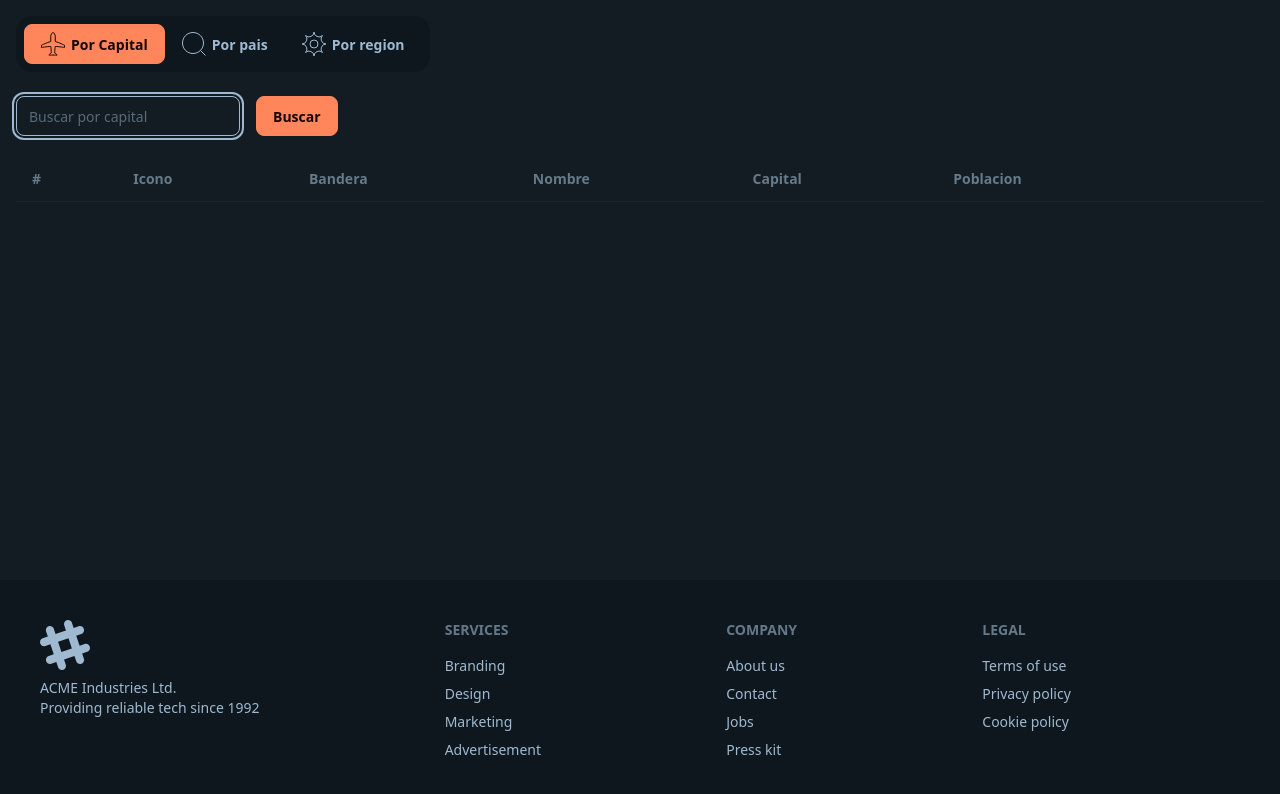
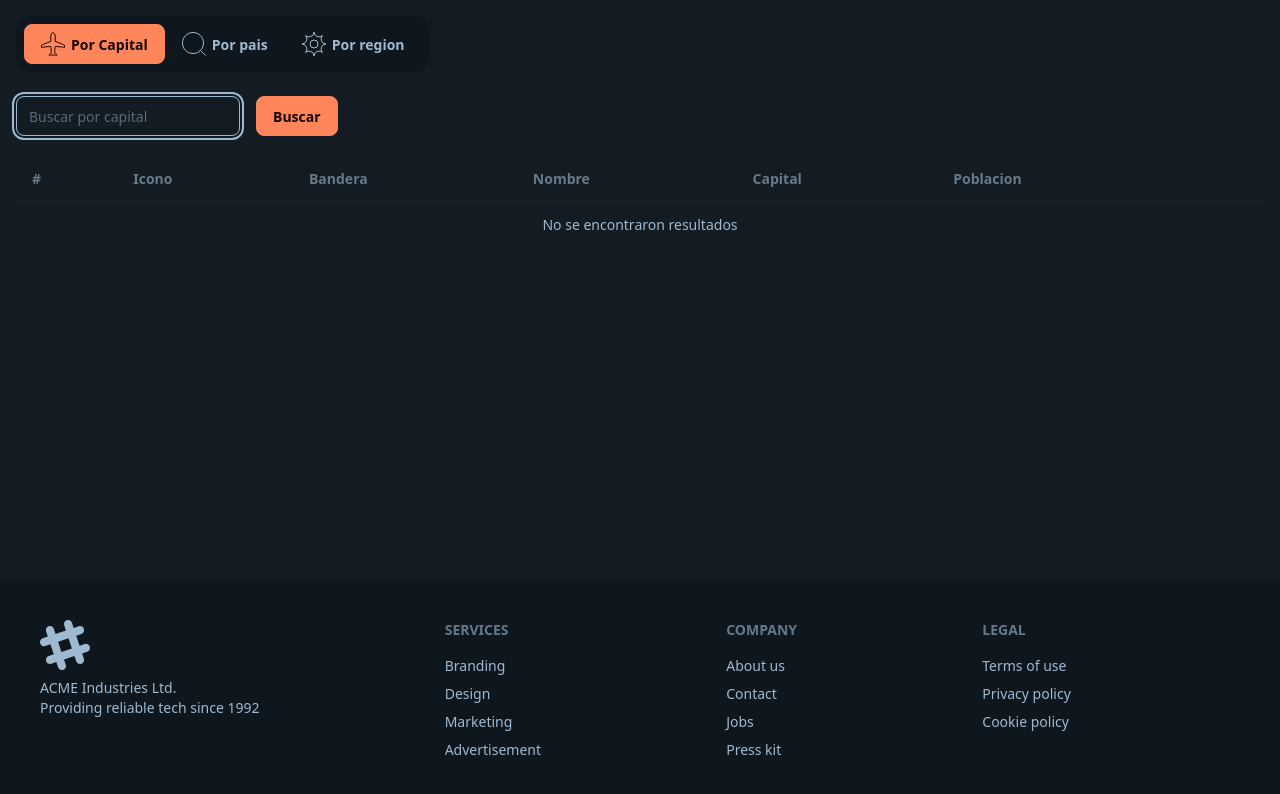
Before and after one commit to osmolik7/countryApp, an Angular app: page /country/by-capital in a window 1280 px wide. Shown: the top 794 px of the page. Built offline with nearby package versions, Linux system fonts and the light colour scheme.

Commit message:
diferentes estados del servicio

```diff
--- a/src/app/country/components/country-list/country-list.component.html
+++ b/src/app/country/components/country-list/country-list.component.html
@@ -35,6 +35,29 @@
                 </td>
             </tr>
         }
+        @if (errorMessage()) {
+            <tr>
+                <td colspan="8" class="text-center">
+                    {{errorMessage()}}
+                </td>
+            </tr>
+        }
+
+        @if (countries().length == 0 && !isLoading()) {
+            <tr>
+                <td colspan="8" class="text-center">
+                    No se encontraron resultados
+                </td>
+            </tr>
+        }
+
+        @if (isLoading()) {
+            <tr>
+                <td colspan="8" class="text-center">
+                    Buscando...
+                </td>
+            </tr>
+        }
     </tbody>
 </table>
 </section>
--- a/src/app/country/components/country-list/country-list.component.ts
+++ b/src/app/country/components/country-list/country-list.component.ts
@@ -11,4 +11,8 @@
 export class CountryListComponent {
 
   countries = input.required<Country[]>();
+
+  errorMessage = input<string|unknown|null>();
+  isLoading = input<boolean>(false);
+  isEmpty = input<boolean>(false);
 }
--- a/src/app/country/pages/by-capital-page/by-capital-page.component.html
+++ b/src/app/country/pages/by-capital-page/by-capital-page.component.html
@@ -2,9 +2,9 @@
 (capital)="query.set($event)"
 placeholder = 'Buscar por capital'/>
 
-@if (countryResource.error()) {
-    <h3>{{countryResource.error()}}</h3>
-}
-@if(countryResource.hasValue() && countryResource.value != undefined) {
-    <country-list [countries]="countryResource.value()" />
-}
+<country-list
+    [countries]="countryResource.value() ?? []"
+    [errorMessage]="countryResource.error()"
+    [isEmpty]="countryResource.value()?.length == 0"
+    [isLoading]="countryResource.isLoading()"
+/>
--- a/src/app/country/pages/by-country-page/by-country-page.component.html
+++ b/src/app/country/pages/by-country-page/by-country-page.component.html
@@ -1,10 +1,11 @@
 <country-search-input
-(capital)="query.set($event)"
-placeholder = 'Buscar por pais'/>
+    (capital)="query.set($event)"
+    placeholder = 'Buscar por pais'
+/>
 
-@if (countryResource.error()) {
-    <h3>{{countryResource.error()}}</h3>
-}
-@if(countryResource.hasValue() && countryResource.value != undefined) {
-    <country-list [countries]="countryResource.value()" />
-}
+<country-list
+    [countries]="countryResource.value() ?? []"
+    [errorMessage]="countryResource.error()"
+    [isEmpty]="countryResource.value()?.length == 0"
+    [isLoading]="countryResource.isLoading()"
+/>
--- a/src/app/country/services/country.service.ts
+++ b/src/app/country/services/country.service.ts
@@ -1,6 +1,6 @@
 import { HttpClient } from '@angular/common/http';
 import { inject, Injectable } from '@angular/core';
-import { map, Observable, catchError, throwError } from 'rxjs';
+import { map, Observable, catchError, throwError, delay } from 'rxjs';
 import { RESTCountry } from '../interfaces/rest-countries.interface';
 import { Country } from '../interfaces/country.interface';
 import { CountryMapper } from '../mappers/country.mappers';
@@ -33,6 +33,7 @@
     return this.http.get<RESTCountry[]>(`${API_URL}/name/${query}`)
     .pipe(
       map( (resp) => CountryMapper.mapRestCountryArrayToCountryArray(resp) ),
+      delay(2000),
       catchError(error => {
         console.log('error fetching', error);
         return throwError(() => new Error(`No se pudo obtener paises con el valor: ${query}`))
```
